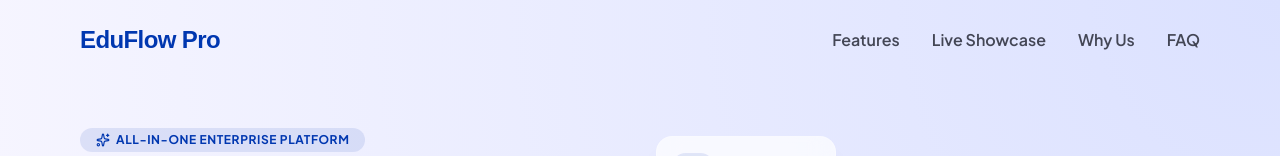
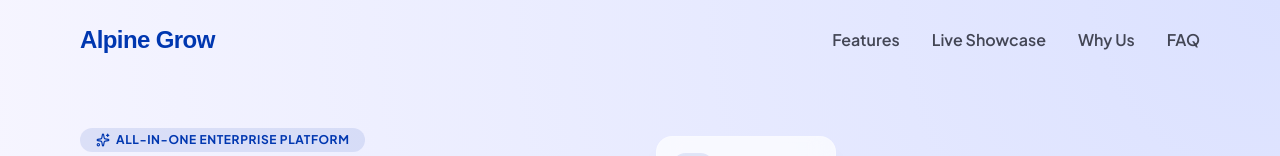
Before and after one commit to Utsav8191/SMS-app-Landing, a Next.js app: page / in a window 1280 px wide. Shown: the top 156 px of the page. Built offline with nearby package versions, Linux system fonts and the light colour scheme; no server answers.

Commit message:
chore: update branding to Alpine Grow

```diff
--- a/src/app/page.tsx
+++ b/src/app/page.tsx
@@ -185,7 +185,7 @@ export default function Home() {
       >
         <div className="max-w-7xl mx-auto px-6 md:px-20 flex justify-between items-center h-full">
           <a href="#" className="font-display font-extrabold text-2xl text-primary tracking-tight">
-            EduFlow Pro
+            Alpine Grow
           </a>
           <div className="hidden md:flex items-center gap-8 font-semibold">
             <a href="#features" className="text-on-surface-variant hover:text-primary transition-colors">
--- a/src/app/waitlist/success/page.tsx
+++ b/src/app/waitlist/success/page.tsx
@@ -49,7 +49,7 @@ function SuccessPageContent() {
       <nav className="w-full bg-white/90 backdrop-blur-md border-b border-gray-100 shadow-sm h-16 flex items-center">
         <div className="max-w-7xl mx-auto px-6 md:px-20 w-full flex justify-between items-center">
           <Link href="/" className="font-sans font-extrabold text-2xl text-[#1D4ED8] tracking-tight">
-            EduFlow Pro
+            Alpine Grow
           </Link>
         </div>
       </nav>
```
